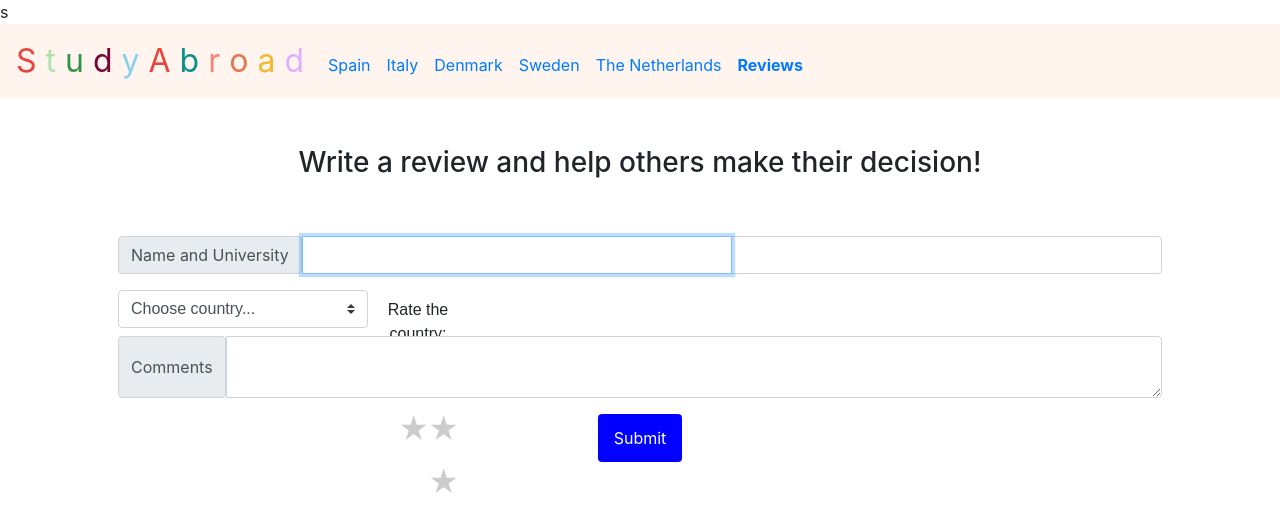
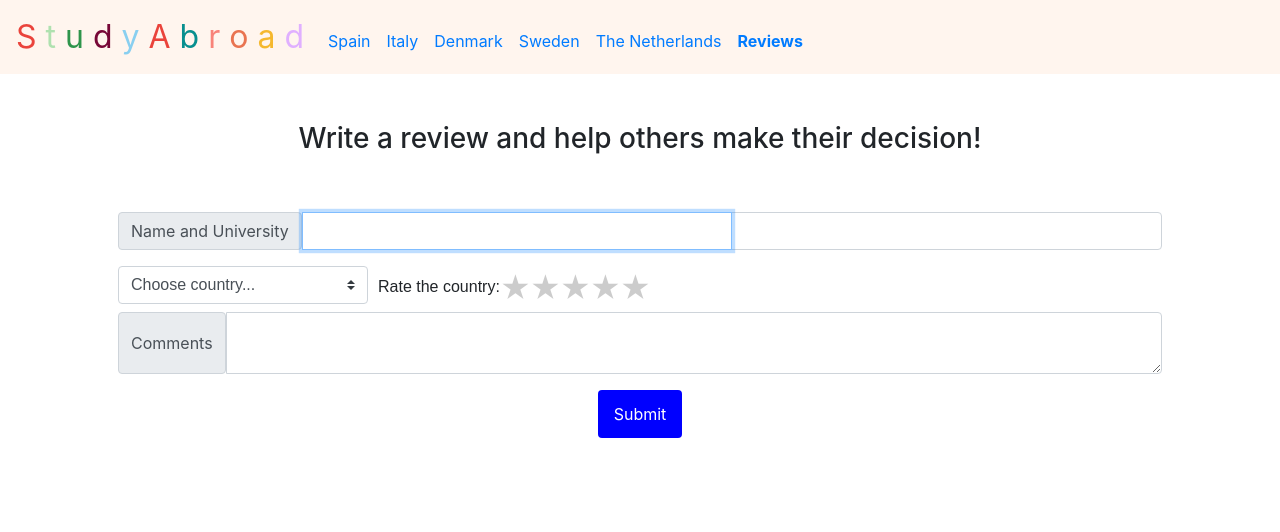
Before and after one commit to antonia-cuba/StudyAbroad---web-application, a Flask app: page /addreview in a window 1280 px wide. Shown: the top 532 px of the page. Run offline with Flask 2, Linux system fonts and the light colour scheme; some libraries are stand-ins or nearby versions.

Commit message:
automated commit by submit50

```diff
--- a/templates/addreview.html
+++ b/templates/addreview.html
@@ -1,4 +1,4 @@
-s{% extends "layout.html" %}
+{% extends "layout.html" %}
 
 
 {% block title %}
@@ -33,16 +33,16 @@ s{% extends "layout.html" %}
 
     <div class="rate inline" style="width:100;">
       <p class="inline p">Rate the country: </p>
-      <input class="inline pp" type="radio" id="star5" name="rate" value="5" />
-      <label class="inline pp" for="star5" title="text">5 stars</label>
-      <input class="inline pp" type="radio" id="star4" name="rate" value="4" />
-      <label class="inline pp" for="star4" title="text">4 stars</label>
-      <input class="inline pp" type="radio" id="star3" name="rate" value="3" />
-      <label class="inline pp" for="star3" title="text">3 stars</label>
-      <input class="inline pp" type="radio" id="star2" name="rate" value="2" />
-      <label class="inline pp" for="star2" title="text">2 stars</label>
-      <input class="inline pp" type="radio" id="star1" name="rate" value="1" />
-      <label class="inline pp" for="star1" title="text">1 star</label>
+      <input class="inline" type="radio" id="star5" name="rate" value="5" />
+      <label class="inline" for="star5" title="text">5 stars</label>
+      <input class="inline" type="radio" id="star4" name="rate" value="4" />
+      <label class="inline" for="star4" title="text">4 stars</label>
+      <input class="inline" type="radio" id="star3" name="rate" value="3" />
+      <label class="inline" for="star3" title="text">3 stars</label>
+      <input class="inline" type="radio" id="star2" name="rate" value="2" />
+      <label class="inline" for="star2" title="text">2 stars</label>
+      <input class="inline" type="radio" id="star1" name="rate" value="1" />
+      <label class="inline" for="star1" title="text">1 star</label>
     </div>
     <p> </p>
 
```
Also changed, not shown: reviews.db.
